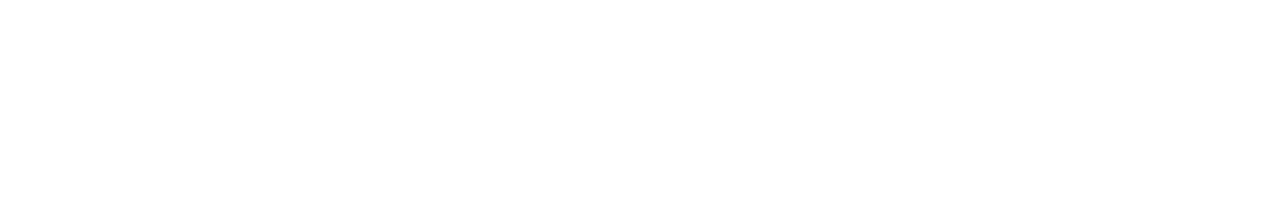
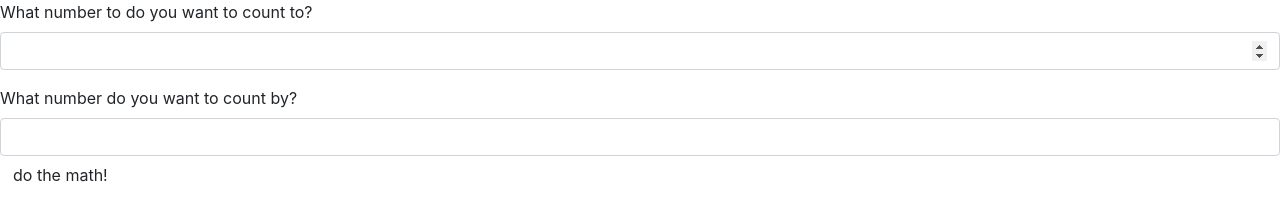
Before and after one commit to colchapm/count-up-by, a plain HTML site: page index.html in a window 1280 px wide. Drawn offline with Linux system fonts and the light colour scheme.

Commit message:
create initial html form file that asks for two inputs from the user

```diff
--- a/index.html
+++ b/index.html
@@ -6,7 +6,28 @@
 	<script src="js/jquery-3.5.1.js"></script>
 	<script src="js/scripts.js"></script>
 </head>
+<title>Count Up By</title>
 <body>
+	<div id="container">
+		<form id="numberForm">
+			<div class="form-group">
+				<label for="countTo">What number to do you want to count to?</label>
+				<input id="countTo" class="form-control" type="number">
+			</div>
+			<div class="form=group">
+				<label for="countMultiple">What number do you want to count by?</label>
+				<input id="countMultiple" class="form-control" type="number">
+			</div>
+
+			<button type="submit" class="btn">do the math!</button>
+		</form>
+
+		<div id="output">
+
+		</div>
+
+
+	</div>
 
 </body>
 </html>
```
